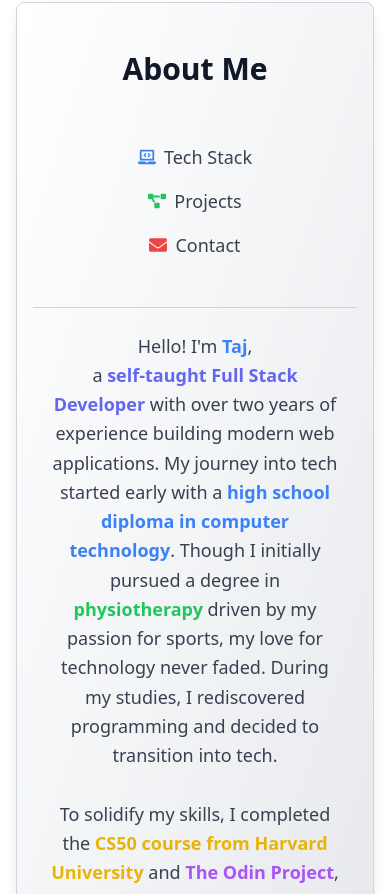
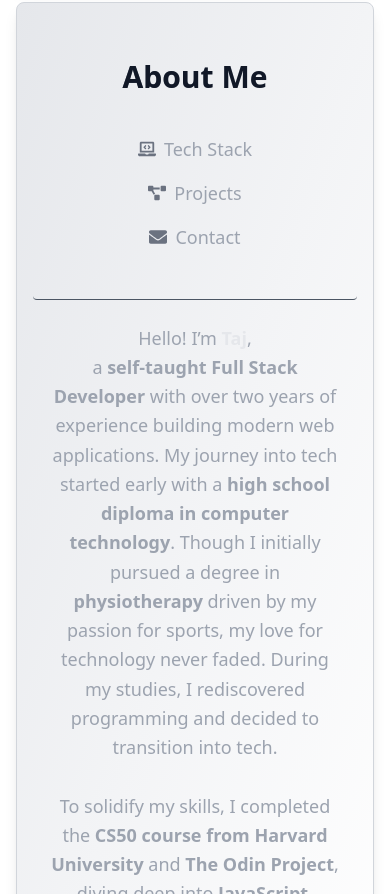
Before and after one commit to tajciglar/portofolio, a Next.js app: page / in a window 390 px wide. Shown: the part 790-1684 px from the top of the page. Built offline with nearby package versions, Linux system fonts and the light colour scheme.

Commit message:
Added footer for contact info

```diff
--- a/src/app/components/About.tsx
+++ b/src/app/components/About.tsx
@@ -4,16 +4,16 @@ import { FaLaptopCode, FaProjectDiagram, FaEnvelope } from 'react-icons/fa';
 
 export default function About() {
     return (
-        <section id='about' className="min-h-[90vh] flex flex-col sm:flex-row justify-center items-center text-center sm:text-left px-4 sm:px-6 py-12 m-4 sm:m-10 border border-gray-300 shadow-lg rounded-lg bg-gradient-to-br from-white via-gray-100 to-gray-200 dark:from-gray-900 dark:to-gray-800 dark:border-gray-700 dark:shadow-gray-800 gap-6 sm:gap-8">
+        <section id='about' className="min-h-[90vh] flex flex-col sm:flex-row justify-center items-center text-center sm:text-left px-4 sm:px-6 py-12 m-4 sm:m-10 border border-gray-300 shadow-lg rounded-lg bg-gradient-to-tl from-white via-gray-100 to-gray-200 dark:from-gray-900 dark:to-gray-800 dark:border-gray-700 dark:shadow-gray-800 gap-6 sm:gap-8">
 
             <motion.div
-                className="w-full sm:w-[30%] flex flex-col justify-center items-center sm:items-start text-center sm:text-left border-b sm:border-r border-gray-300 dark:border-gray-600 pb-8 sm:pb-0 sm:pr-6"
+                className="w-full sm:w-[30%] flex flex-col justify-center items-center sm:items-start text-center sm:text-left border-b rounded-sm sm:border-r border-gray-600 dark:border-gray-700 pb-8 sm:pb-0 sm:pr-6"
                 initial={{ opacity: 0, x: -20 }}
                 animate={{ opacity: 1, x: 0 }}
                 transition={{ duration: 0.8 }}
             >
                 <motion.h1
-                    className="text-3xl sm:text-5xl md:text-6xl font-extrabold mb-6 bg-gradient-to-r from-gray-200 to-gray-600 dark:text-transparent bg-clip-text"
+                    className="text-3xl md:text-6xl font-extrabold bg-gradient-to-l from-gray-200 to-gray-600  dark:text-transparent bg-clip-text p-2 sm:p-4 border-gray-300 dark:border-gray-600 justify-center"
                     initial={{ opacity: 0, y: -20 }}
                     animate={{ opacity: 1, y: 0 }}
                     transition={{ duration: 0.8 }}
@@ -22,28 +22,22 @@ export default function About() {
                 </motion.h1>
 
                 <motion.ul
-                    className="text-lg sm:text-xl mt-4 p-4 flex flex-col justify-start items-center sm:items-start gap-4 text-gray-700 dark:text-gray-300"
+                    className="text-lg sm:text-xl mt-4 p-4 flex flex-col justify-start items-center sm:items-start gap-4 text-gray-400 dark:text-gray-300"
                     initial={{ opacity: 0 }}
                     animate={{ opacity: 1 }}
                     transition={{ delay: 0.5, duration: 0.8 }}
                 >
                     <li className="flex items-center gap-2 group">
-                        <FaLaptopCode className="text-blue-500 group-hover:scale-110 transition-transform" />
-                        <a href="#tech-stack" className="hover:text-blue-600 dark:hover:text-blue-400 transition-colors">
-                            Tech Stack
-                        </a>
+                        <FaLaptopCode className="text-gray-500 group-hover:text-gray-300 transition-colors" />
+                        <a href="#tech-stack" className="hover:underline">Tech Stack</a>
                     </li>
                     <li className="flex items-center gap-2 group">
-                        <FaProjectDiagram className="text-green-500 group-hover:scale-110 transition-transform" />
-                        <a href="#projects" className="hover:text-green-600 dark:hover:text-green-400 transition-colors">
-                            Projects
-                        </a>
+                        <FaProjectDiagram className="text-gray-500 group-hover:text-gray-300 transition-colors" />
+                        <a href="#projects" className="hover:underline">Projects</a>
                     </li>
                     <li className="flex items-center gap-2 group">
-                        <FaEnvelope className="text-red-500 group-hover:scale-110 transition-transform" />
-                        <a href="#contact" className="hover:text-red-600 dark:hover:text-red-400 transition-colors">
-                            Contact
-                        </a>
+                        <FaEnvelope className="text-gray-500 group-hover:text-gray-300 transition-colors" />
+                        <a href="#contact" className="hover:underline">Contact</a>
                     </li>
                 </motion.ul>
             </motion.div>
@@ -56,16 +50,16 @@ export default function About() {
                 transition={{ delay: 0.5, duration: 0.8 }}
             >
                 <motion.p
-                    className="text-lg sm:text-xl text-gray-700 dark:text-gray-300 leading-relaxed"
+                    className="text-lg sm:text-xl text-gray-400 dark:text-gray-300 leading-relaxed"
                 >
-                    Hello! I&apos;m <span className="font-bold text-blue-500 dark:text-blue-400">Taj</span>,<br />
-                    a <span className="font-semibold text-indigo-500 dark:text-indigo-400">self-taught Full Stack Developer</span> with over two years of experience building modern web applications.
-                    My journey into tech started early with a <span className="font-semibold text-blue-500 dark:text-blue-400">high school diploma in computer technology</span>.
-                    Though I initially pursued a degree in <span className="font-semibold text-green-500 dark:text-green-400">physiotherapy</span> driven by my passion for sports, my love for technology never faded.
+                    Hello! I’m <span className="font-bold text-gray-200">Taj</span>,<br />
+                    a <span className="font-semibold">self-taught Full Stack Developer</span> with over two years of experience building modern web applications.
+                    My journey into tech started early with a <span className="font-semibold">high school diploma in computer technology</span>.
+                    Though I initially pursued a degree in <span className="font-semibold">physiotherapy</span> driven by my passion for sports, my love for technology never faded.
                     During my studies, I rediscovered programming and decided to transition into tech.<br /><br />
-                    To solidify my skills, I completed the <span className="font-semibold text-yellow-500 dark:text-yellow-400">CS50 course from Harvard University</span> and <span className="font-semibold text-purple-500 dark:text-purple-400">The Odin Project</span>,
-                    diving deep into <span className="font-semibold text-blue-500 dark:text-blue-400">JavaScript, HTML, CSS, React, Node.js, and Git</span>.
-                    I’m currently enhancing my knowledge in <span className="font-semibold text-green-500 dark:text-green-400">Vue.js and TypeScript</span> to stay on top of the latest trends and technologies.
+                    To solidify my skills, I completed the <span className="font-semibold">CS50 course from Harvard University</span> and <span className="font-semibold">The Odin Project</span>,
+                    diving deep into <span className="font-semibold">JavaScript, HTML, CSS, React, Node.js, and Git</span>.
+                    I’m currently enhancing my knowledge in <span className="font-semibold">Vue.js and TypeScript</span> to stay on top of the latest trends and technologies.
                 </motion.p>
             </motion.div>
 
--- a/src/app/components/FlipCard.tsx
+++ b/src/app/components/FlipCard.tsx
@@ -35,7 +35,7 @@ const FlipCard = () => {
         onClick={() => setIsFlipped(!isFlipped)}
       >
         {/* Front Side */}
-        <div className="absolute w-full h-full bg-gradient-to-b from-gray-100 via-gray-00 to-gray-300 dark:from-slate-800 dark:via-slate-600 dark:to-slate-400 dark:bg-gray-800 text-gray-900 dark:text-white flex flex-col justify-center items-center rounded-xl border border-gray-300 dark:border-gray-600 p-6 overflow-auto" style={{ backfaceVisibility: "hidden" }}>
+        <div className="absolute w-full h-full bg-gradient-to-b from-gray-100 via-gray-00 to-gray-300 dark:from-slate-700 dark:to-slate-800 dark:bg-gray-800 text-gray-900 dark:text-white flex flex-col justify-center items-center rounded-xl border border-gray-300 dark:border-gray-600 p-6 overflow-auto" style={{ backfaceVisibility: "hidden" }}>
           <h1 className="text-xl font-semibold mb-4 text-center">Frontend</h1>
           <div className="w-full flex overflow-x-auto gap-5 md:grid md:grid-cols-2 lg:grid-cols-3">
             {frontend.map((tech) => (
@@ -49,7 +49,7 @@ const FlipCard = () => {
         </div>
 
         {/* Back Side */}
-        <div className="absolute w-full h-full bg-gradient-to-b from-gray-100 via-gray-200 to-gray-300 dark:from-slate-800 dark:via-slate-600 dark:to-slate-400 dark:bg-gray-800 text-gray-900 dark:text-white flex flex-col justify-center items-center rounded-xl border border-gray-300 dark:border-gray-600 p-6 overflow-auto" style={{ backfaceVisibility: "hidden", transform: "rotateY(180deg)" }}>
+        <div className="absolute w-full h-full bg-gradient-to-b from-gray-100 via-gray-200 to-gray-300 dark:from-slate-800 dark:to-slate-700 dark:bg-gray-800 text-gray-900 dark:text-white flex flex-col justify-center items-center rounded-xl border border-gray-300 dark:border-gray-600 p-6 overflow-auto" style={{ backfaceVisibility: "hidden", transform: "rotateY(180deg)" }}>
           <h1 className="text-xl font-semibold mb-4 text-center">Backend</h1>
           <div className="w-full flex overflow-x-auto gap-5 md:grid md:grid-cols-2 lg:grid-cols-3">
             {backend.map((tech) => (
--- a/src/app/components/Projects.tsx
+++ b/src/app/components/Projects.tsx
@@ -6,7 +6,7 @@ export default function Projects () {
     return (
         <section id="stack" className="min-h-[90vh] flex flex-row sm:flex-col justify-center items-center text-center sm:text-left px-4 sm:px-6 py-12 m-4 sm:m-10 border border-gray-300 shadow-lg rounded-lg bg-gradient-to-br from-white via-gray-100 to-gray-200 dark:from-gray-900 dark:to-gray-800 dark:border-gray-700 dark:shadow-gray-800 gap-6 sm:gap-8 overflow-hidden">
             <div className="w-full m-4 flex flex-row gap-5">
-                <h1 className="text-3xl md:text-6xl self-center font-extrabold bg-gradient-to-r from-gray-200 to-gray-600 dark:text-transparent bg-clip-text p-2 sm:p-4 sm:border-b sm:border-l sm:rounded-sm border-gray-300 dark:border-gray-600 justify-center m-3">
+                <h1 className="text-3xl md:text-6xl self-center font-extrabold bg-gradient-to-r from-gray-200 to-gray-600 dark:text-transparent bg-clip-text p-2 sm:p-4 sm:border-b sm:border-r sm:rounded-sm border-gray-300 dark:border-gray-600 justify-center m-3">
                     Projects
                 </h1>
                 <ProjectContainer></ProjectContainer>
--- a/src/app/components/Stack.tsx
+++ b/src/app/components/Stack.tsx
@@ -8,7 +8,7 @@ export default function Stack () {
             <div className="w-full min-h-[80vh] grid grid-cols-1 grid-rows-[100px_1fr] lg:grid-cols-[2fr_1fr] lg:grid-rows-1 gap-4 justify-center items-center">
                 <FlipCard></FlipCard>
                 <div className="h-full flex justify-center sm:justify-center lg:items-center  order-first lg:order-last">
-                    <h1 className="text-3xl md:text-6xl font-extrabold bg-gradient-to-r from-gray-200 to-gray-600 dark:text-transparent bg-clip-text p-2 sm:p-4 sm:border-b sm:border-l sm:rounded-sm border-gray-300 dark:border-gray-600 justify-center">
+                    <h1 className="text-3xl md:text-6xl font-extrabold bg-gradient-to-l from-gray-200 to-gray-600  dark:text-transparent bg-clip-text p-2 sm:p-4 sm:border-b sm:border-l sm:rounded-sm border-gray-300 dark:border-gray-600 justify-center">
                         Tech Stack
                     </h1>
                 </div>
--- a/src/app/layout.tsx
+++ b/src/app/layout.tsx
@@ -16,7 +16,7 @@ export default function RootLayout({
   return (
     <html lang="en">
       <body className="min-h-screen bg-white dark:bg-gray-900 text-gray-900 dark:text-white">
-        <ThemeProvider attribute="class" defaultTheme="system">
+        <ThemeProvider attribute="class" defaultTheme="system" enableSystem>
           <Theme />
           {children}
         </ThemeProvider>
--- a/src/app/page.tsx
+++ b/src/app/page.tsx
@@ -2,6 +2,7 @@ import Hero from "./components/Hero";
 import About from "./components/About";
 import Stack from "./components/Stack";
 import Projects from "./components/Projects";
+import Footer from "./components/Footer";
 export default function Home() {
   return (
     <div>
@@ -9,6 +10,7 @@ export default function Home() {
       <About></About>
       <Stack></Stack>
       <Projects></Projects>
+      <Footer></Footer>
     </div>
   );
 }
```
Also changed, not shown: src/app/components/Footer.tsx (added, +21 -0 lines), src/app/components/ProjectContainer.tsx (+83 -14 lines).
